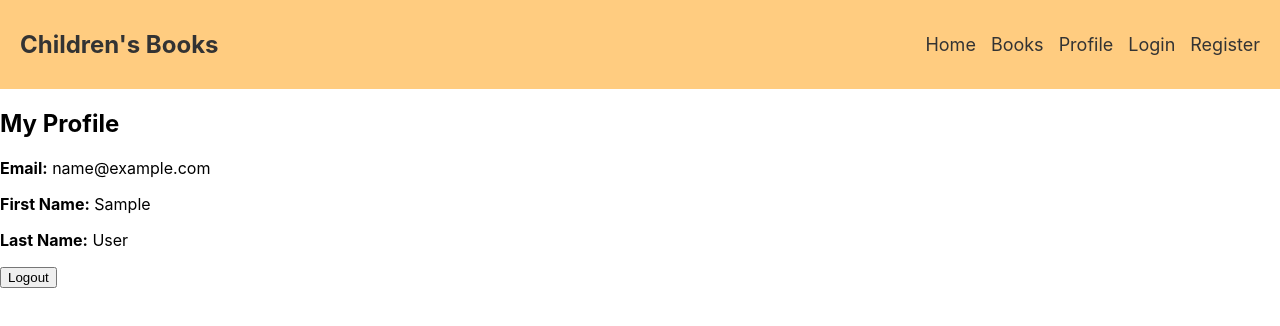
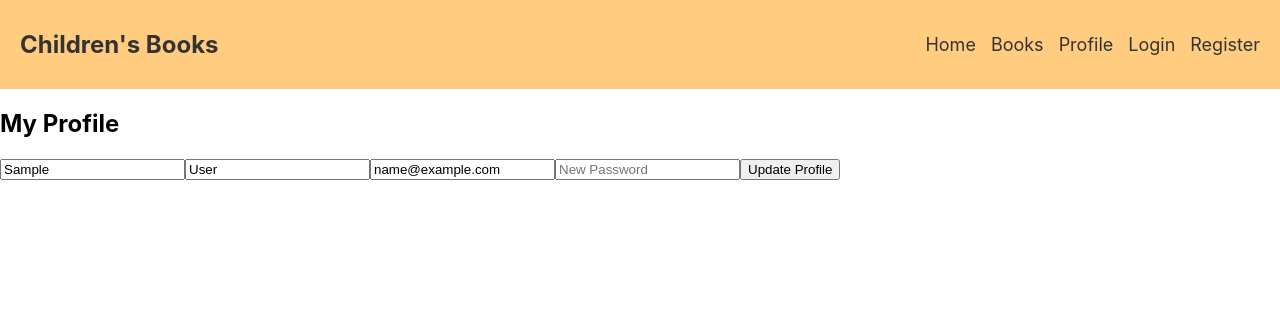
Before and after one commit to RoxPox-pixel/FinalProject, a React (Create React App) app: page /profile in a window 1280 px wide. Shown: the top 326 px of the page. Built offline with nearby package versions, Linux system fonts and the light colour scheme; sample sign-in values are in the browser's storage.

Commit message:
allowed a user to change his details in my profile

```diff
--- a/db.json
+++ b/db.json
@@ -15,7 +15,9 @@
     {
       "id": "4370",
       "email": "roxy_shor@yahoo.com",
-      "password": "Test1223"
+      "password": "Testing1212",
+      "firstName": "Roxana",
+      "lastName": "Manolache"
     }
   ],
   "books": []
--- a/src/pages/MyProfile.js
+++ b/src/pages/MyProfile.js
@@ -2,40 +2,69 @@ import { useEffect, useState } from "react";
 import { useNavigate } from "react-router-dom";
 
 
+
 function MyProfile() {
   const navigate = useNavigate();
-  const [user, setUser] = useState(null);
-
-      useEffect(() => {
-         const loggedUser = localStorage.getItem("user");
-
-      if (!loggedUser) {
-      alert("You must be logged in to see this page!");
-      navigate("/login");
-         } else {
-            setUser(JSON.parse(loggedUser));
-     }
-      }, []);
+  const [userId, setUserId] = useState("");
+  const [firstName, setFirstName] = useState("");
+  const [lastName, setLastName] = useState("");
+  const [email, setEmail] = useState("");
+  const [password, setPassword] = useState("");
 
 
 
 
-  if (!user) {
-    return <p>Loading...</p>;
+  useEffect(() => {
+    const existingUser = JSON.parse(localStorage.getItem("user"));
+
+    if (!existingUser) {
+      navigate("/login");
+      return;
+    }
+
+    setUserId(existingUser.id);
+    setFirstName(existingUser.firstName);
+    setLastName(existingUser.lastName);
+    setEmail(existingUser.email);
+  }, [navigate]);
+
+
+  async function profileUpdate(e) {
+    e.preventDefault();
+
+    const updatedUser = {
+      firstName,
+      lastName,
+      email,
+      password,
+    };
+
+    // Send updated info to the backend
+    const response = await fetch(`http://localhost:5000/users/${userId}`, {
+      method: "PATCH",
+      headers: { "Content-Type": "application/json" },
+      body: JSON.stringify(updatedUser),
+    });
+
+    // Check if update was successful
+    if (response.ok) {
+      alert("Profile updated!");
+      localStorage.setItem("user", JSON.stringify({ id: userId, ...updatedUser }));
+    } else {
+      alert("Error updating profile!");
+    }
   }
-
-       function Logout() {
-    localStorage.removeItem("user");
-    navigate("/login");
-                         }
 
   return (
     <div>
       <h2>My Profile</h2>
-      <p><strong>Email:</strong> {user.email}</p>
-      <p><strong>First Name:</strong> {user.firstName}</p>
-      <p><strong>Last Name:</strong> {user.lastName}</p>
-      <button onClick={Logout}>Logout</button>
+      <form onSubmit={profileUpdate}>
+        <input type="text" placeholder="First Name" value={firstName} onChange={(e) => setFirstName(e.target.value)} />
+        <input type="text" placeholder="Last Name" value={lastName} onChange={(e) => setLastName(e.target.value)} />
+        <input type="email" placeholder="Email" value={email} onChange={(e) => setEmail(e.target.value)} />
+        <input type="password" placeholder="New Password" value={password} onChange={(e) => setPassword(e.target.value)} />
+        <button type="submit">Update Profile</button>
+      </form>
     </div>
   );
 }
```
Also changed, not shown: 1 other file (tests, documents, lock files or other folders).
